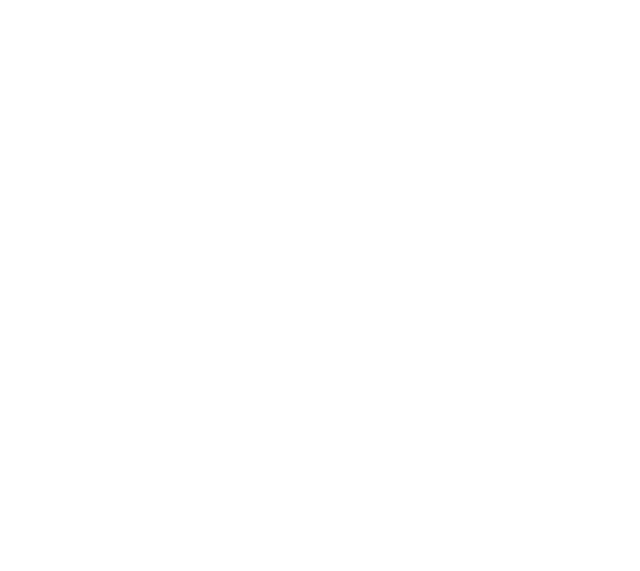
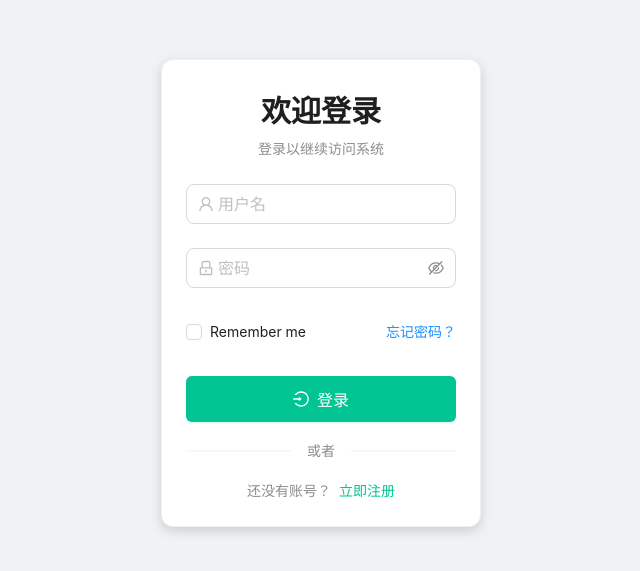
Before and after one commit to Koishi-514-z/RGY-Frontend, a React (Create React App) app: page /login in a window 1280 px wide. Shown: the part 107-678 px from the top of the page, without its empty margins (319-959 px from the left). Built offline with nearby package versions, Linux system fonts and the light colour scheme.

Commit message:
loginpage

```diff
--- /dev/null
+++ b/src/components/loginform.jsx
@@ -0,0 +1,115 @@
+import React from "react";
+import { Button, Checkbox, Form, Input, Row, Col, App, Card, Typography, Divider, Space } from "antd";
+import { useNavigate, Link } from 'react-router-dom';
+import { UserOutlined, LockOutlined, LoginOutlined } from "@ant-design/icons";
+import { login } from "../service/user";
+
+const { Title, Text } = Typography;
+
+export default function LoginForm() {
+    const navigate = useNavigate();
+    const { message, modal } = App.useApp();
+
+    const onFinish = async (values) => {
+        const result = await login(values.username, values.password);
+        if(result) {
+            message.success('登录成功');
+            setTimeout(() => {
+                navigate('/home');
+            }, 1500);
+        }
+        else {
+            modal.error({
+                title: 'ERROR',
+                content: '用户名或密码错误'
+            })
+        }
+    };
+
+    return (
+        <Row justify="center" align="middle" style={{ minHeight: '100vh', background: '#f0f2f5' }}>
+            <Col xs={22} sm={16} md={12} lg={8} xl={6}>
+                <Card
+                    style={{
+                        boxShadow: '0 4px 12px rgba(0, 0, 0, 0.15)',
+                        borderRadius: '12px',
+                    }}
+                >
+                    <div style={{ textAlign: 'center', marginBottom: 24 }}>
+                        <Title level={2} style={{ margin: '8px 0' }}>欢迎登录</Title>
+                        <Text type="secondary">登录以继续访问系统</Text>
+                    </div>
+
+                    <Form
+                        name="login"
+                        layout="vertical"
+                        initialValues={{ remember: true }}
+                        onFinish={onFinish}
+                        size="large"
+                    >
+                        <Form.Item
+                            name="username"
+                            rules={[{ required: true, message: '请输入用户名' }]}
+                        >
+                            <Input
+                                prefix={<UserOutlined style={{ color: '#bfbfbf' }} />}
+                                placeholder="用户名"
+                                size="large"
+                            />
+                        </Form.Item>
+
+                        <Form.Item
+                            name="password"
+                            rules={[{ required: true, message: '请输入密码' }]}
+                        >
+                            <Input.Password
+                                prefix={<LockOutlined style={{ color: '#bfbfbf' }} />}
+                                placeholder="密码"
+                                size="large"
+                            />
+                        </Form.Item>
+
+                        <Form.Item>
+                            <Row justify="space-between">
+                                <Col>
+                                    <Checkbox name="remember"> Remember me </Checkbox>
+                                </Col>
+                                <Col>
+                                    <Link style={{ color: '#1890ff' }}> 忘记密码？ </Link>
+                                </Col>
+                            </Row>
+                        </Form.Item>
+
+                        <Form.Item style={{ marginBottom: 12 }}>
+                            <Button
+                                type="primary"
+                                htmlType="submit"
+                                block
+                                icon={<LoginOutlined />}
+                                style={{
+                                    height: '46px',
+                                    borderRadius: '6px',
+                                    fontSize: '16px',
+                                    fontWeight: 500
+                                }}
+                            >
+                                登录
+                            </Button>
+                        </Form.Item>
+
+                        <Divider style={{ margin: '16px 0' }}>
+                            <Text type="secondary"> 或者 </Text>
+                        </Divider>
+
+                        <div style={{ textAlign: 'center' }}>
+                            <Space>
+                                <Text type="secondary"> 还没有账号？ </Text>
+                                <Link to="/register" style={{ fontWeight: 500 }}> 立即注册 </Link>
+                            </Space>
+                        </div>
+                    </Form>
+                </Card>
+            </Col>
+        </Row>
+    )
+}
--- a/src/page/LoginPage.jsx
+++ b/src/page/LoginPage.jsx
@@ -1,5 +1,10 @@
-import React, { useState, useEffect } from "react";
+import React from "react";
+import LoginForm from "../components/loginform";
 
 export default function LoginPage() {
-
+    return (
+        <div>
+            <LoginForm />
+        </div>
+    )
 }
--- /dev/null
+++ b/src/service/common.jsx
@@ -0,0 +1,53 @@
+export async function getJson(url) {
+    let res = await fetch(url, { method: "GET", credentials: "include" });
+    return res.json();
+}
+
+export async function get(url) {
+    let res = await fetch(url, { method: "GET", credentials: "include" });
+    return res;
+}
+
+export async function put(url, data) {
+    let opts = {
+        method: "PUT",
+        body: JSON.stringify(data),
+        headers: {
+            'Content-Type': 'application/json'
+        },
+        credentials: "include"
+    };
+    let res = await fetch(url, opts);
+    return res.json();
+}
+
+export async function del(url, data) {
+    let opts = {
+        method: "DELETE",
+        body: JSON.stringify(data),
+        headers: {
+            'Content-Type': 'application/json'
+        },
+        credentials: "include"
+    };
+    let res = await fetch(url, opts);
+    return res.json();
+}
+
+
+export async function post(url, data) {
+    let opts = {
+        method: "POST",
+        body: JSON.stringify(data),
+        headers: {
+            'Content-Type': 'application/json'
+        },
+        credentials: "include"
+    };
+    let res = await fetch(url, opts);
+    return res.json();
+}
+
+
+export const BASEURL = 'http://localhost:8080';
+export const PREFIX = `${BASEURL}/api`;
--- /dev/null
+++ b/src/service/user.jsx
@@ -0,0 +1,15 @@
+import { PREFIX, getJson, post, put } from "./common";
+
+export async function login(username, password) {
+    username = encodeURIComponent(username);
+    password = encodeURIComponent(password);
+    const url = `${PREFIX}/user/login?username=${username}&password=${password}`;
+    let res;
+    try {
+        res = await getJson(url);
+    } catch (e) {
+        console.log(e);
+        res = false;
+    }
+    return res;
+}
```
